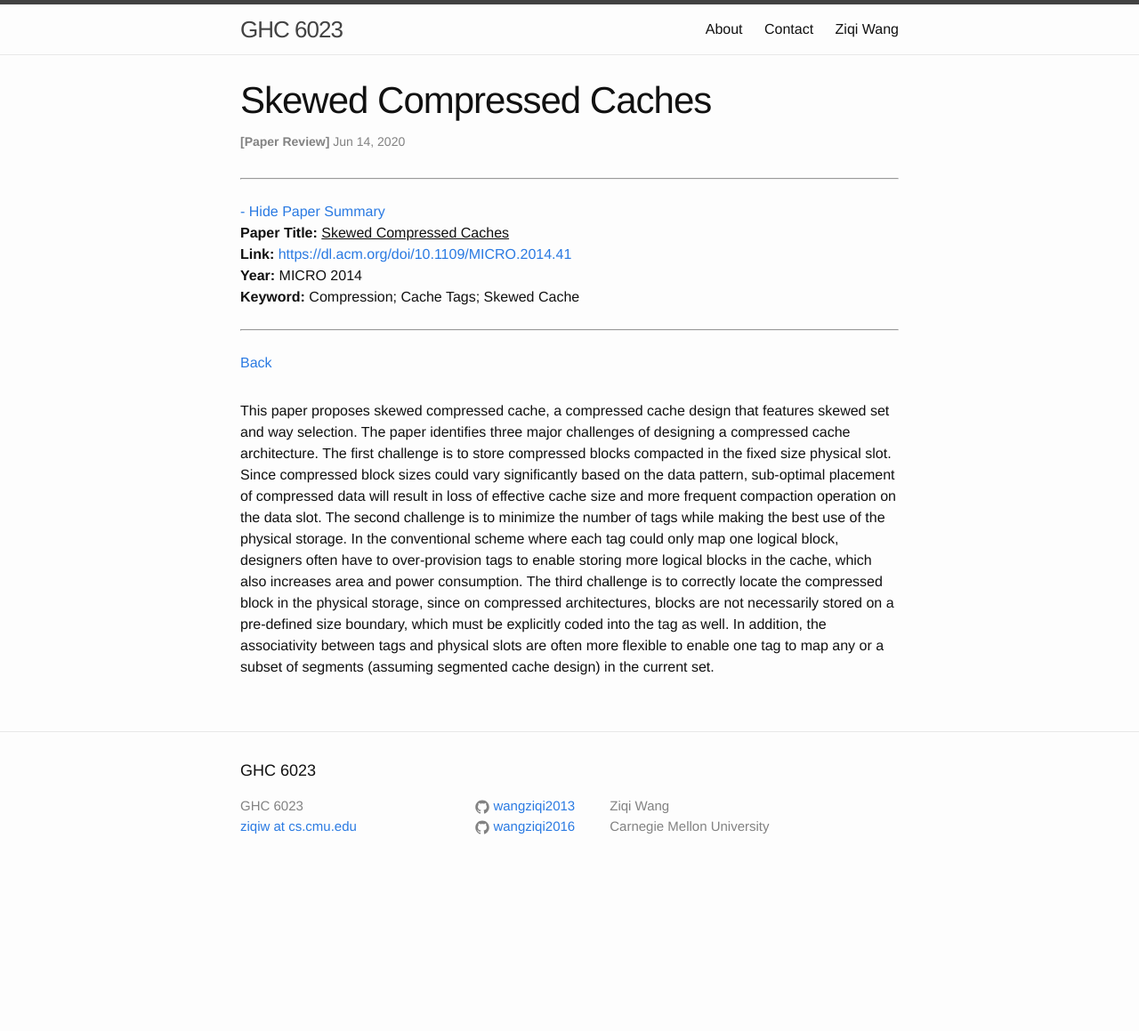
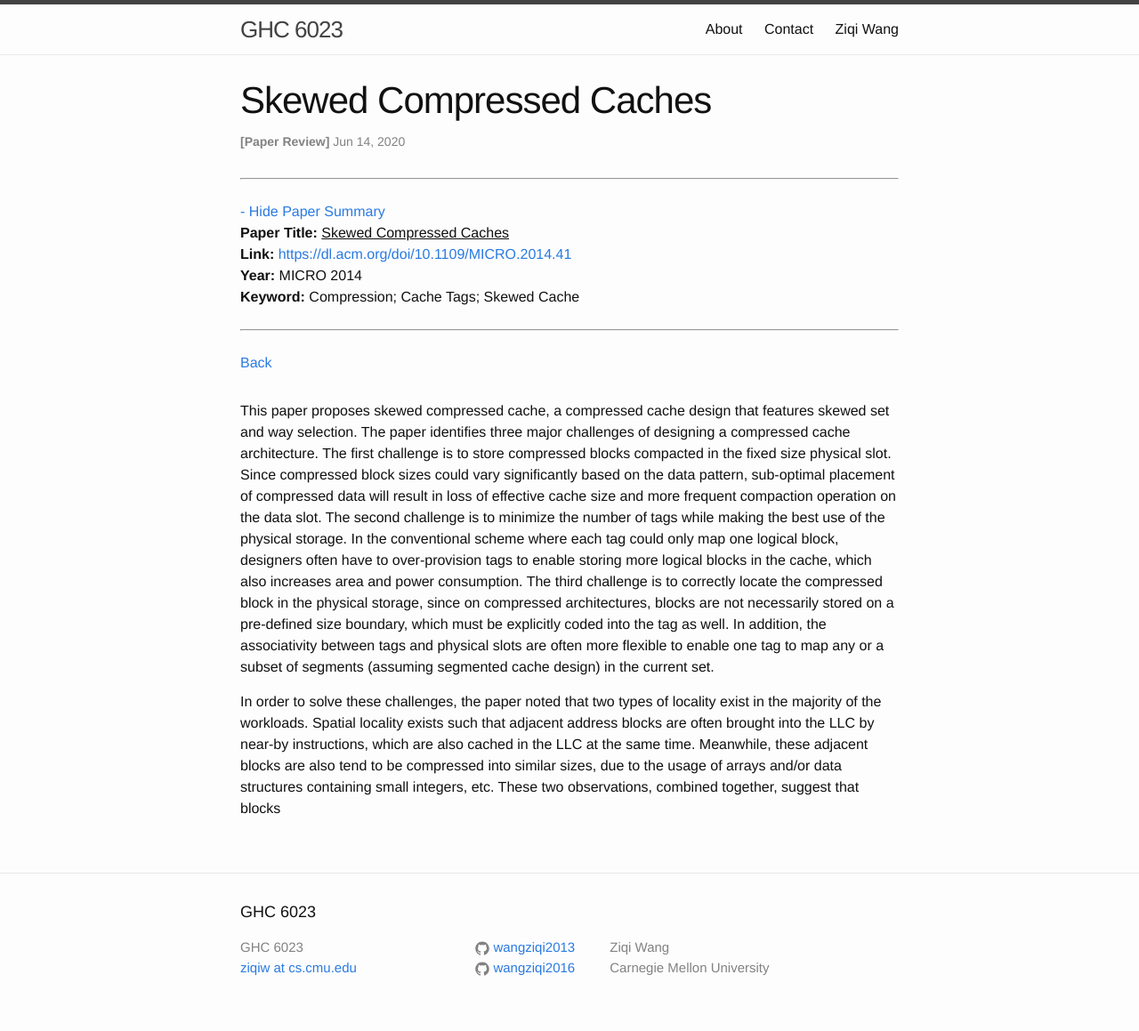
Before and after one commit to wangziqi2013/wangziqi2013.github.io, a Jekyll site: the page built from _posts/2020-06-13-skewed-compressed-cache.markdown, in a window 1280 px wide. Shown: the whole page at 89% size. Built offline with Jekyll 4.4.1, drawn with Linux system fonts in a browser that asks for light colours; before the commit the page ends 1000 px from its top, so only the background shows below that.

Commit message:
Adding observations

```diff
--- a/_posts/2020-06-13-skewed-compressed-cache.markdown
+++ b/_posts/2020-06-13-skewed-compressed-cache.markdown
@@ -24,3 +24,9 @@ area and power consumption. The third challenge is to correctly locate the compr
 since on compressed architectures, blocks are not necessarily stored on a pre-defined size boundary, which must be
 explicitly coded into the tag as well. In addition, the associativity between tags and physical slots are often more
 flexible to enable one tag to map any or a subset of segments (assuming segmented cache design) in the current set.
+
+In order to solve these challenges, the paper noted that two types of locality exist in the majority of the workloads.
+Spatial locality exists such that adjacent address blocks are often brought into the LLC by near-by instructions, which
+are also cached in the LLC at the same time. Meanwhile, these adjacent blocks are also tend to be compressed into similar
+sizes, due to the usage of arrays and/or data structures containing small integers, etc.
+These two observations, combined together, suggest that blocks
```
